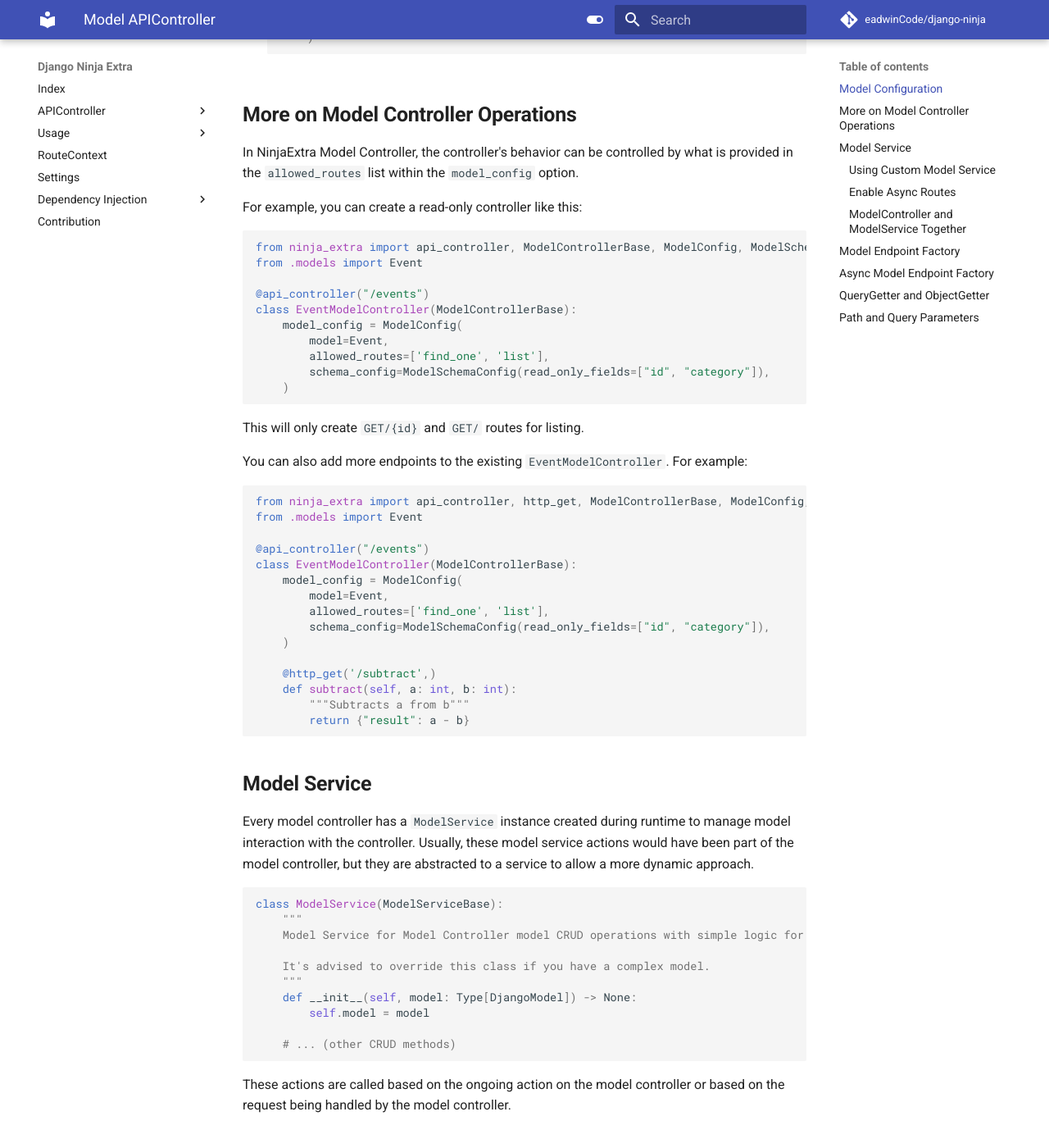
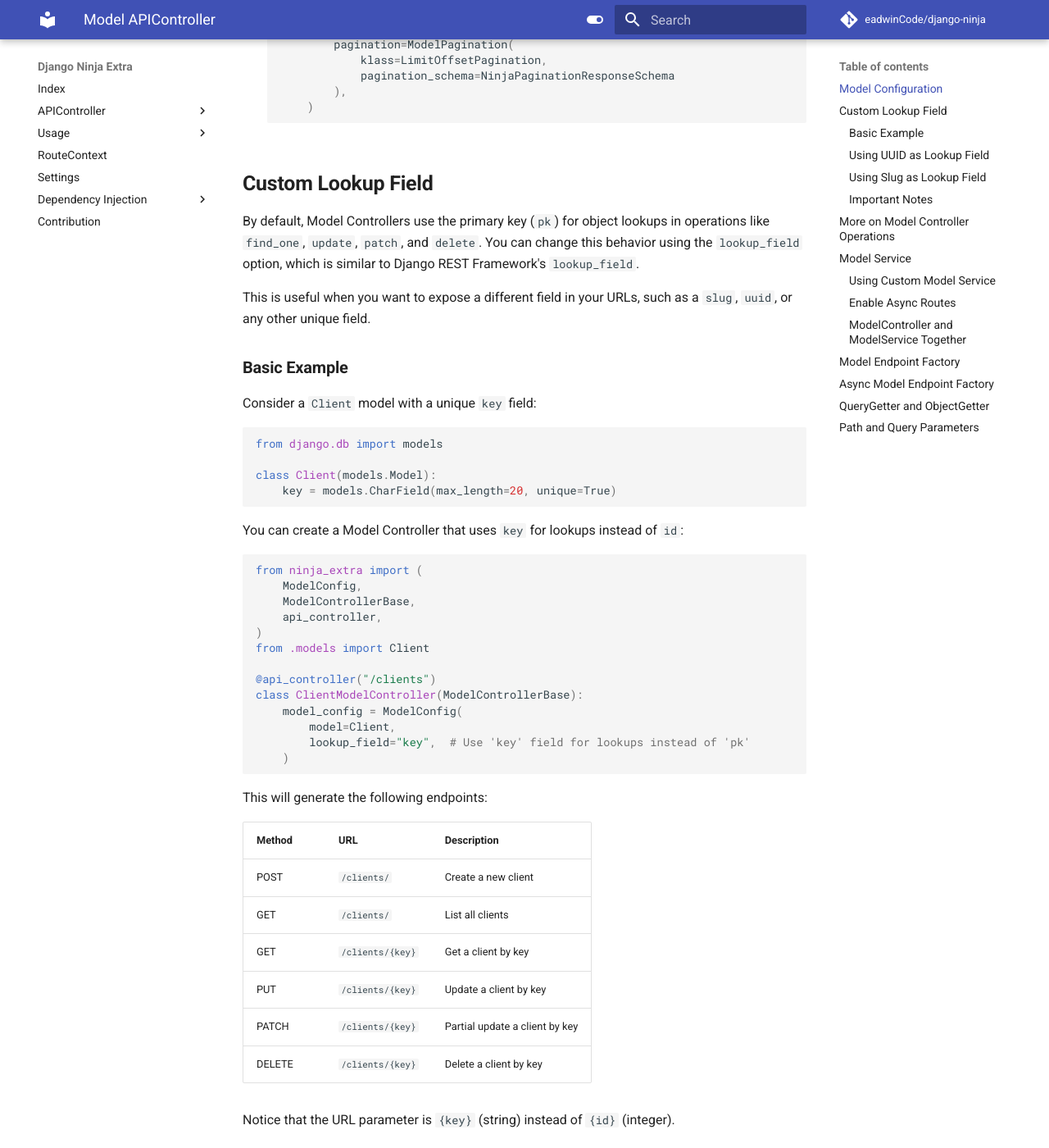
Before and after one commit to eadwinCode/django-ninja-extra, an MkDocs documentation site: the page built from docs/api_controller/model_controller.md, in a window 1280 px wide and 1400 px high, scrolled down 3325 px. Shown: the whole window at 82% size. Built offline with MkDocs 1.6.1 and Material for MkDocs 9.7.7, drawn with Linux system fonts in a browser that asks for light colours; comment, search, counter and statistics services are not loaded; some of the changed text lies outside the part shown.

Commit message:
add lookup_field option for custom object lookups
Similar to Django REST Framework, allows using slug, uuid, or any unique
field for object lookups instead of pk. Includes tests and documentation.

````diff
--- a/docs/api_controller/model_controller.md
+++ b/docs/api_controller/model_controller.md
@@ -75,6 +75,7 @@ The `ModelConfig` is a Pydantic schema designed for validating and configuring t
 - **model**: A mandatory field representing the Django model type associated with the Model Controller.
 - **async_routes**: Indicates if controller **routes** should be created as **`asynchronous`** route functions
 - **allowed_routes**: A list specifying the API actions permissible for generation in the Model Controller. The default value is `["create", "find_one", "update", "patch", "delete", "list"]`.
+- **lookup_field**: The model field that should be used for performing object lookup of individual model instances. Defaults to `'pk'`. This is similar to Django REST Framework's `lookup_field` option.
 - **create_schema**: An optional Pydantic schema outlining the data input types for a `create` or `POST` operation in the Model Controller. The default is `None`. If not provided, the `ModelController` will generate a new schema based on the `schema_config` option.
 - **update_schema**: An optional Pydantic schema detailing the data input types for an `update` or `PUT` operation in the Model Controller. The default is `None`. If not provided, the `create_schema` will be used if available, or a new schema will be generated based on the `schema_config` option.
 - **retrieve_schema**: An optional Pydantic schema output defining the data output types for various operations. The default is `None`. If not provided, the `ModelController` will generate a schema based on the `schema_config` option.
@@ -114,6 +115,138 @@ The `ModelConfig` is a Pydantic schema designed for validating and configuring t
             ),
         )
     ```
+
+## **Custom Lookup Field**
+
+By default, Model Controllers use the primary key (`pk`) for object lookups in operations like
+`find_one`, `update`, `patch`, and `delete`. You can change this behavior using the `lookup_field` option,
+which is similar to Django REST Framework's `lookup_field`.
+
+This is useful when you want to expose a different field in your URLs, such as a `slug`, `uuid`, or any other unique field.
+
+### **Basic Example**
+
+Consider a `Client` model with a unique `key` field:
+
+```python
+from django.db import models
+
+class Client(models.Model):
+    key = models.CharField(max_length=20, unique=True)
+```
+
+You can create a Model Controller that uses `key` for lookups instead of `id`:
+
+```python
+from ninja_extra import (
+    ModelConfig,
+    ModelControllerBase,
+    api_controller,
+)
+from .models import Client
+
+@api_controller("/clients")
+class ClientModelController(ModelControllerBase):
+    model_config = ModelConfig(
+        model=Client,
+        lookup_field="key",  # Use 'key' field for lookups instead of 'pk'
+    )
+```
+
+This will generate the following endpoints:
+
+| Method | URL | Description |
+|--------|-----|-------------|
+| POST | `/clients/` | Create a new client |
+| GET | `/clients/` | List all clients |
+| GET | `/clients/{key}` | Get a client by key |
+| PUT | `/clients/{key}` | Update a client by key |
+| PATCH | `/clients/{key}` | Partial update a client by key |
+| DELETE | `/clients/{key}` | Delete a client by key |
+
+Notice that the URL parameter is `{key}` (string) instead of `{id}` (integer).
+
+### **Using UUID as Lookup Field**
+
+A common use case is using UUID for lookups:
+
+```python
+import uuid
+from django.db import models
+
+class Article(models.Model):
+    uuid = models.UUIDField(default=uuid.uuid4, unique=True, editable=False)
+    title = models.CharField(max_length=200)
+    content = models.TextField()
+```
+
+```python
+from ninja_extra import (
+    ModelConfig,
+    ModelControllerBase,
+    api_controller,
+)
+from .models import Article
+
+@api_controller("/articles")
+class ArticleModelController(ModelControllerBase):
+    model_config = ModelConfig(
+        model=Article,
+        lookup_field="uuid",
+    )
+```
+
+Now you can access articles using their UUID:
+```
+GET /articles/550e8400-e29b-41d4-a716-446655440000
+```
+
+### **Using Slug as Lookup Field**
+
+Another common pattern is using slugs for SEO-friendly URLs:
+
+```python
+from django.db import models
+
+class Post(models.Model):
+    slug = models.SlugField(max_length=100, unique=True)
+    title = models.CharField(max_length=200)
+    body = models.TextField()
+```
+
+```python
+from ninja_extra import (
+    ModelConfig,
+    ModelControllerBase,
+    api_controller,
+)
+from .models import Post
+
+@api_controller("/posts")
+class PostModelController(ModelControllerBase):
+    model_config = ModelConfig(
+        model=Post,
+        lookup_field="slug",
+    )
+```
+
+Now you can access posts using their slug:
+```
+GET /posts/my-awesome-post
+PUT /posts/my-awesome-post
+DELETE /posts/my-awesome-post
+```
+
+### **Important Notes**
+
+1. **Unique Fields**: The `lookup_field` should be a unique field to ensure reliable lookups. Using a non-unique field may return unexpected results.
+
+2. **URL Parameter Type**: The URL parameter type is automatically inferred from the field type:
+   - `CharField`, `SlugField`, `UUIDField` → `str`
+   - `IntegerField`, `AutoField` → `int`
+   - etc.
+
+3. **Custom Model Service**: If you're using a custom `ModelService`, make sure it handles the `lookup_field` parameter correctly. The default `ModelService` automatically supports custom lookup fields.
 
 ## **More on Model Controller Operations**
 In NinjaExtra Model Controller, the controller's behavior can be controlled by what is provided in the `allowed_routes`
````
Also changed, not shown: 6 other files.
